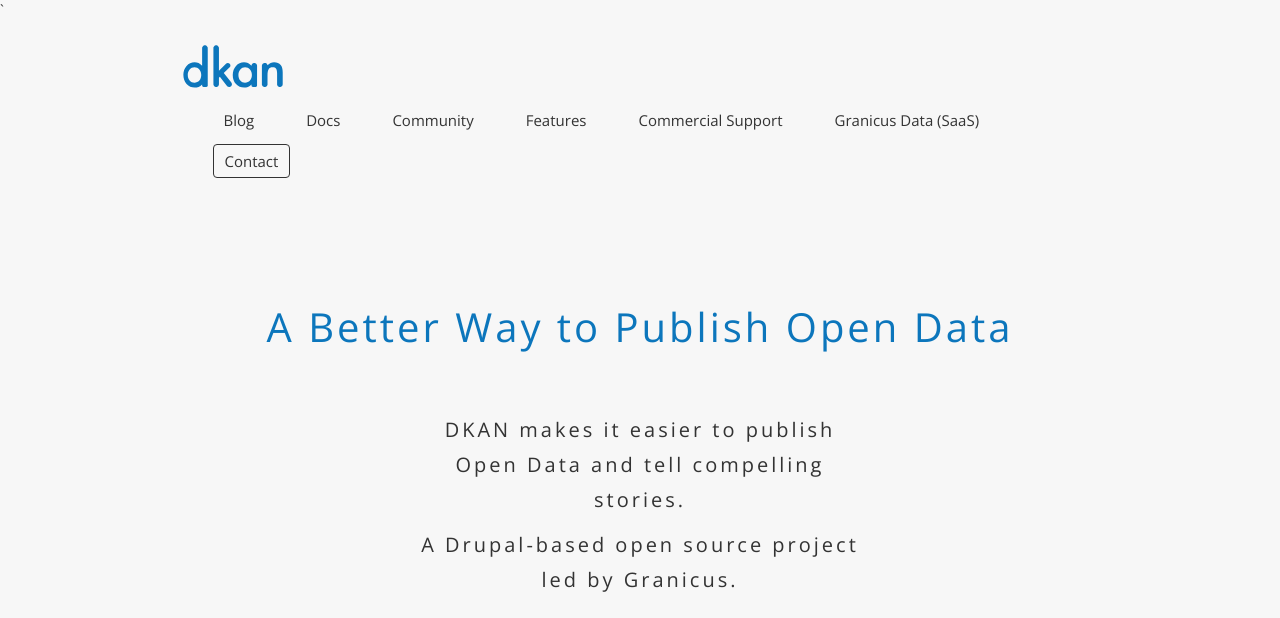
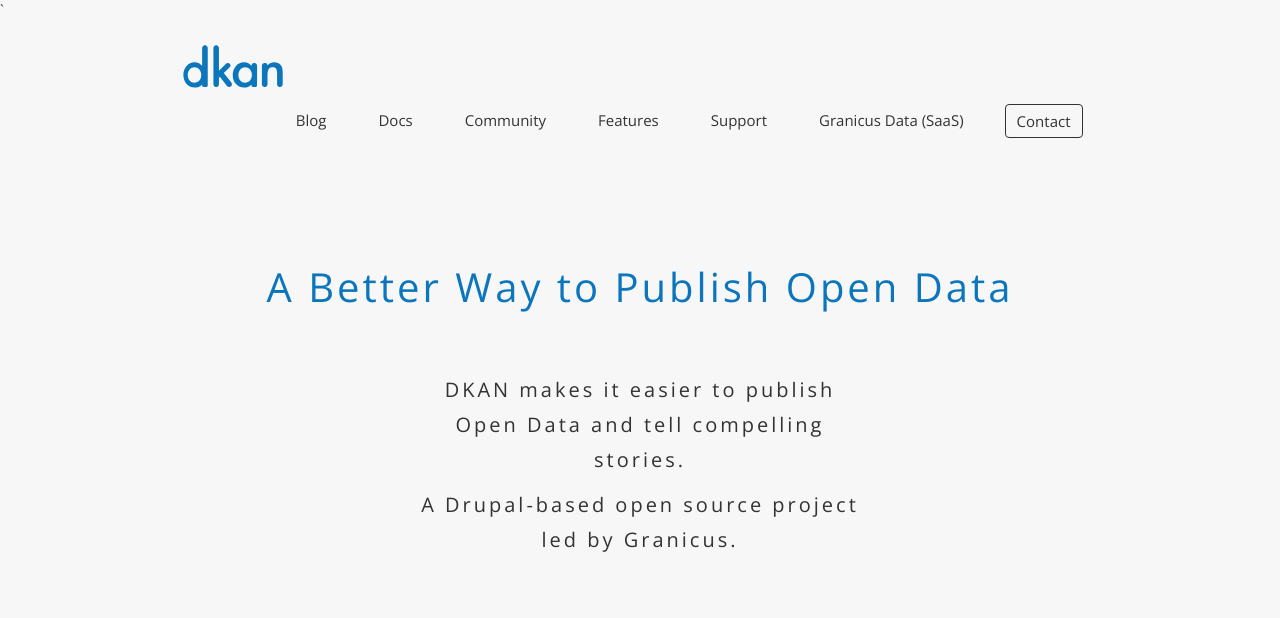
Before and after one commit to GetDKAN/GetDKAN.com, a Jekyll site: the page built from index.html, in a window 1280 px wide and 900 px high, cut to the strip 0-618 px from the top of the window. Built offline with Jekyll 4.4.1, drawn with Linux system fonts in a browser that asks for light colours; nearby versions of some CDN libraries; some web fonts are replaced.

Commit message:
Update header.html

```diff
--- a/_includes/header.html
+++ b/_includes/header.html
@@ -25,7 +25,7 @@
                 <li><a href="http://docs.getdkan.com">Docs</a></li>
                 <li><a href="{{ site.baseurl }}/community">Community</a></li>
                 <li><a href="{{ site.baseurl }}/features">Features</a></li>
-                <li><a href="{{ site.baseurl }}/partners">Commercial Support</a></li>
+                <li><a href="{{ site.baseurl }}/partners">Support</a></li>
                 <li><a href="http://www.granicus.com">Granicus Data (SaaS)</a></li>
                 <li><a class="btn btn-primary" id="contact-link" href="{{ site.baseurl }}/contact">Contact</a></li>
               </ul>
```
